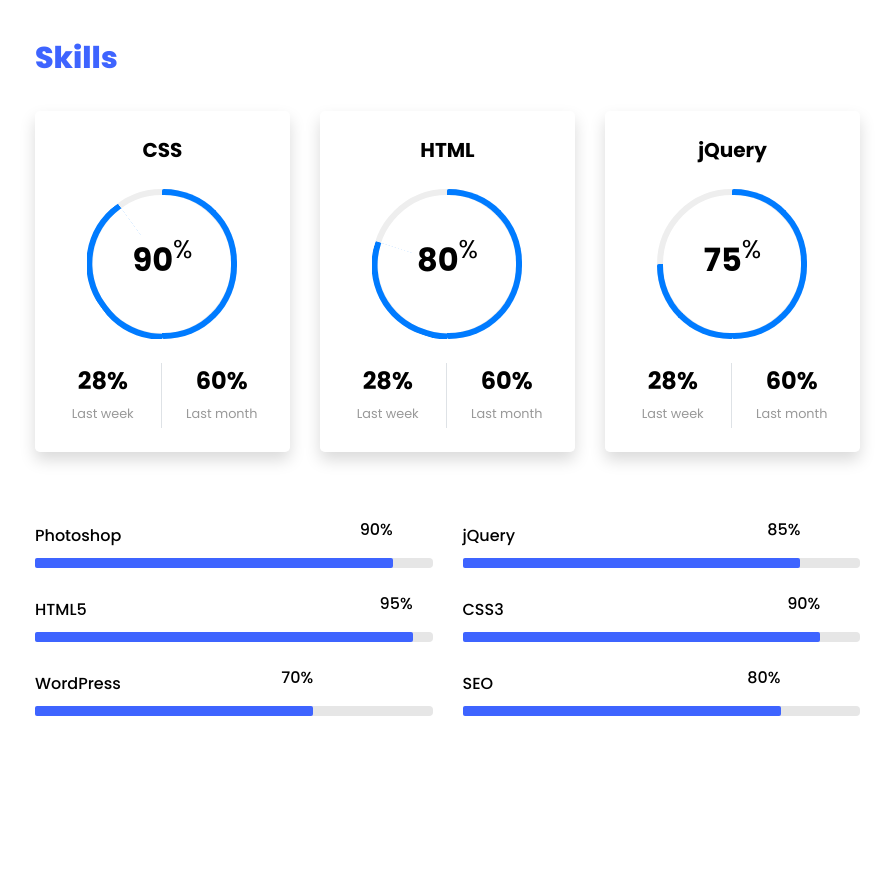
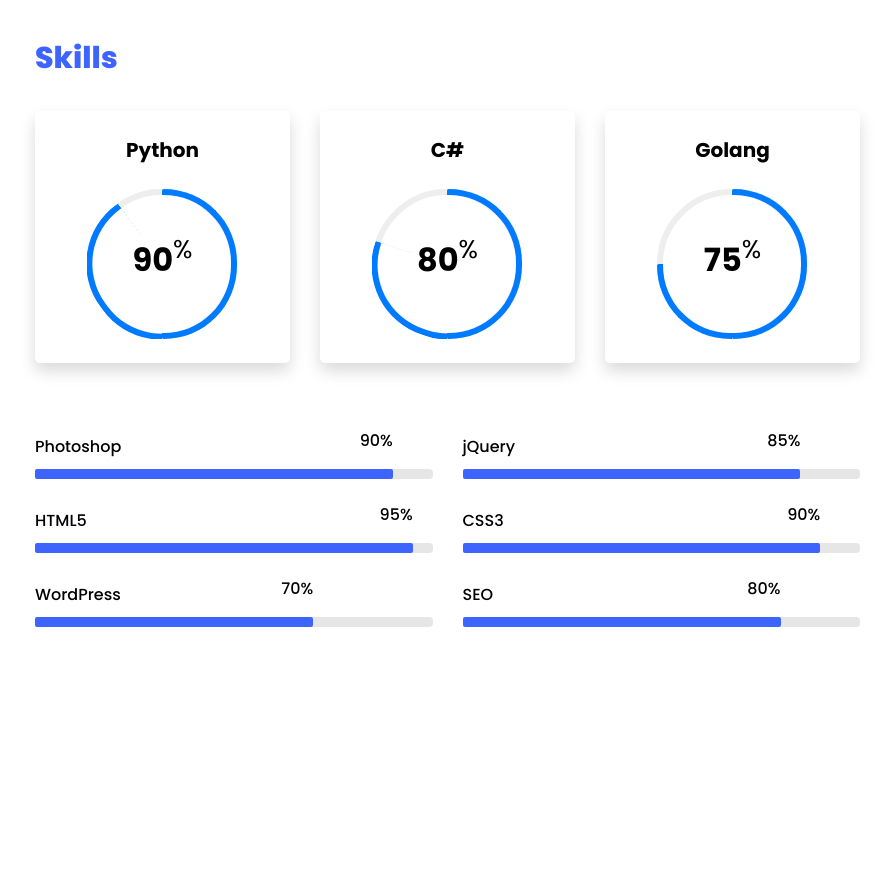
Before and after one commit to prateekParab20/prateekparab.github.io, a plain HTML site: page index.html in a window 1280 px wide. Shown: the part 3720-4598 px from the top of the page, without its empty margins (335-1229 px from the left). Drawn offline with Linux system fonts and the light colour scheme; files whose address does not match are found by name.

Commit message:
Changed index.html

```diff
--- a/index.html
+++ b/index.html
@@ -271,7 +271,7 @@
 					  	<div class="row progress-circle mb-5">
 					  		<div class="col-lg-4 mb-4">
 						      <div class="bg-white rounded-lg shadow p-4">
-						        <h2 class="h5 font-weight-bold text-center mb-4">CSS</h2>
+						        <h2 class="h5 font-weight-bold text-center mb-4">Python</h2>
 
 						        <!-- Progress bar 1 -->
 						        <div class="progress mx-auto" data-value='90'>
@@ -288,21 +288,21 @@
 						        <!-- END -->
 
 						        <!-- Demo info -->
-						        <div class="row text-center mt-4">
+						        <!-- <div class="row text-center mt-4">
 						          <div class="col-6 border-right">
 						            <div class="h4 font-weight-bold mb-0">28%</div><span class="small text-gray">Last week</span>
 						          </div>
 						          <div class="col-6">
 						            <div class="h4 font-weight-bold mb-0">60%</div><span class="small text-gray">Last month</span>
 						          </div>
-						        </div>
+						        </div> -->
 						        <!-- END -->
 						      </div>
 						    </div>
 
 						    <div class="col-lg-4 mb-4">
 						      <div class="bg-white rounded-lg shadow p-4">
-						        <h2 class="h5 font-weight-bold text-center mb-4">HTML</h2>
+						        <h2 class="h5 font-weight-bold text-center mb-4">C#</h2>
 
 						        <!-- Progress bar 1 -->
 						        <div class="progress mx-auto" data-value='80'>
@@ -319,21 +319,21 @@
 						        <!-- END -->
 
 						        <!-- Demo info -->
-						        <div class="row text-center mt-4">
+						        <!-- <div class="row text-center mt-4">
 						          <div class="col-6 border-right">
 						            <div class="h4 font-weight-bold mb-0">28%</div><span class="small text-gray">Last week</span>
 						          </div>
 						          <div class="col-6">
 						            <div class="h4 font-weight-bold mb-0">60%</div><span class="small text-gray">Last month</span>
 						          </div>
-						        </div>
+						        </div> -->
 						        <!-- END -->
 						      </div>
 						    </div>
 
 						    <div class="col-lg-4 mb-4">
 						      <div class="bg-white rounded-lg shadow p-4">
-						        <h2 class="h5 font-weight-bold text-center mb-4">jQuery</h2>
+						        <h2 class="h5 font-weight-bold text-center mb-4">Golang</h2>
 
 						        <!-- Progress bar 1 -->
 						        <div class="progress mx-auto" data-value='75'>
@@ -350,14 +350,14 @@
 						        <!-- END -->
 
 						        <!-- Demo info -->
-						        <div class="row text-center mt-4">
+						        <!-- <div class="row text-center mt-4">
 						          <div class="col-6 border-right">
 						            <div class="h4 font-weight-bold mb-0">28%</div><span class="small text-gray">Last week</span>
 						          </div>
 						          <div class="col-6">
 						            <div class="h4 font-weight-bold mb-0">60%</div><span class="small text-gray">Last month</span>
 						          </div>
-						        </div>
+						        </div> -->
 						        <!-- END -->
 						      </div>
 						    </div>
```
